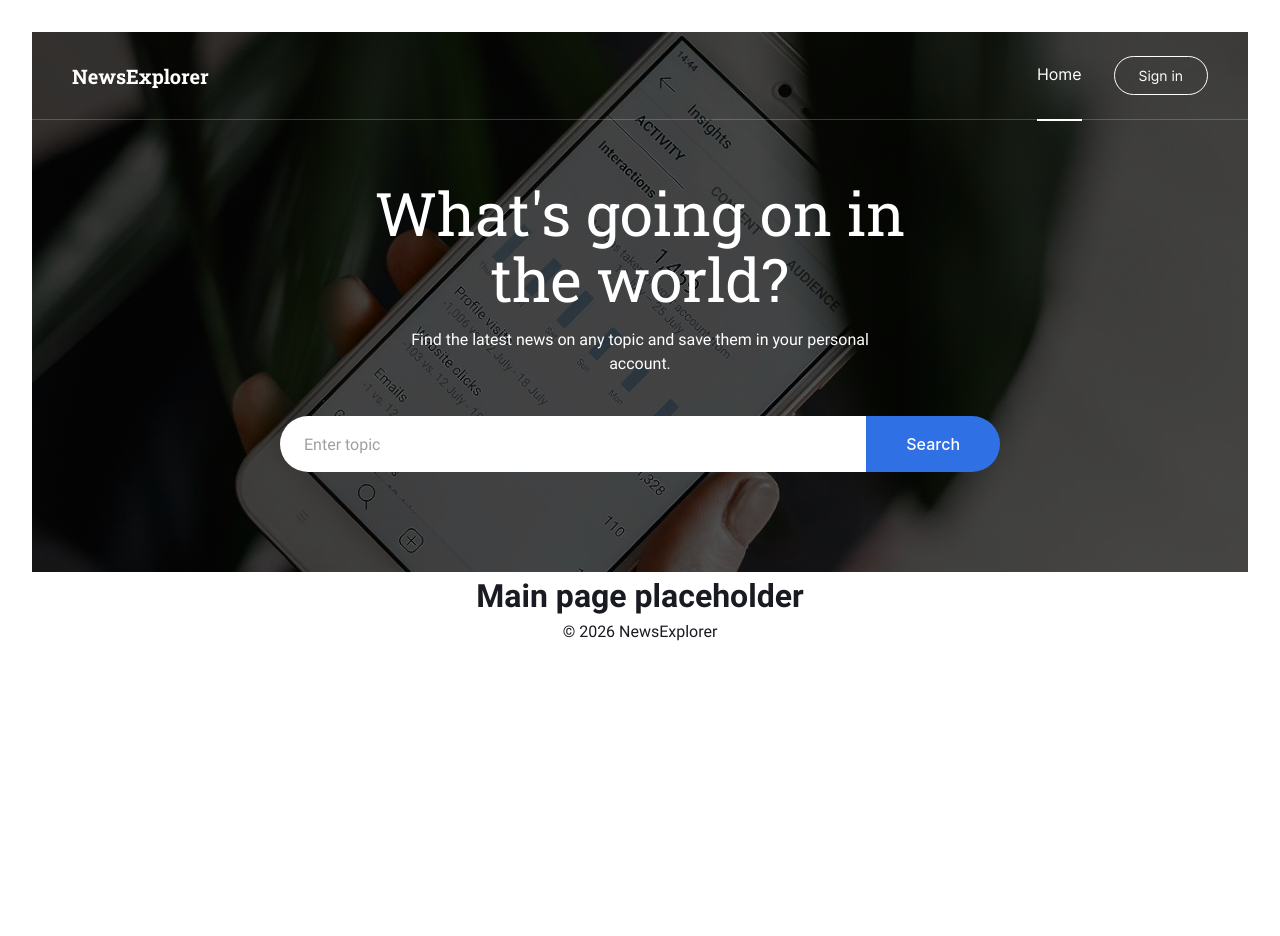
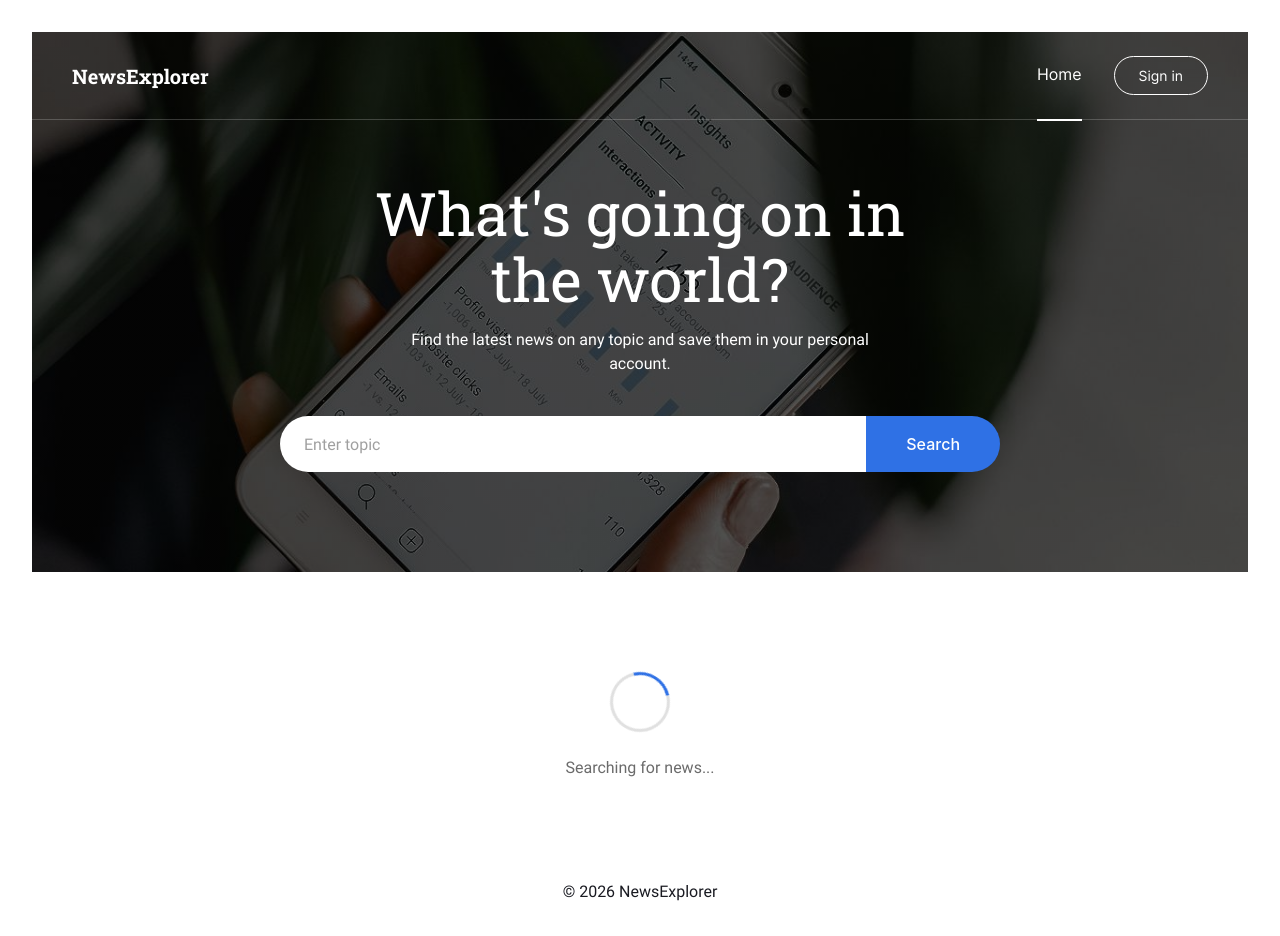
Before and after one commit to jadynwilson/news-explorer-frontend, a React (Vite) app: page / in a window 1280 px wide. Before the commit the page ends 800 px from the top, so only its background shows below. Built offline with nearby package versions, Linux system fonts and the light colour scheme; a web font is replaced by a local one.

Commit message:
added the pageloader

```diff
--- a/src/components/Main/Main.jsx
+++ b/src/components/Main/Main.jsx
@@ -1,7 +1,9 @@
+import Preloader from "../Preloader/Preloader";
+
 function Main() {
   return (
     <main>
-      <h1>Main page placeholder</h1>
+      <Preloader />
     </main>
   );
 }
--- a/src/components/Preloader/Preloader.css
+++ b/src/components/Preloader/Preloader.css
@@ -0,0 +1,32 @@
+.preloader {
+  display: flex;
+  flex-direction: column;
+  align-items: center;
+  justify-content: center;
+  padding: 100px 24px;
+  gap: 24px;
+}
+
+.preloader__spinner {
+  width: 60px;
+  height: 60px;
+  border-radius: 50%;
+  border: 3px solid #e0e0e0;
+  border-top-color: var(--color-accent);
+  animation: preloader-spin 0.9s linear infinite;
+}
+
+.preloader__text {
+  font-family: var(--font-body);
+  font-size: 16px;
+  color: #6b6b6b;
+}
+
+@keyframes preloader-spin {
+  from {
+    transform: rotate(0deg);
+  }
+  to {
+    transform: rotate(360deg);
+  }
+}
--- a/src/components/Preloader/Preloader.jsx
+++ b/src/components/Preloader/Preloader.jsx
@@ -0,0 +1,11 @@
+import "./Preloader.css";
+
+function Preloader() {
+  return (
+    <div className="preloader">
+      <div className="preloader__spinner" aria-hidden="true"></div>
+      <p className="preloader__text">Searching for news...</p>
+    </div>
+  );
+}
+export default Preloader;
```
